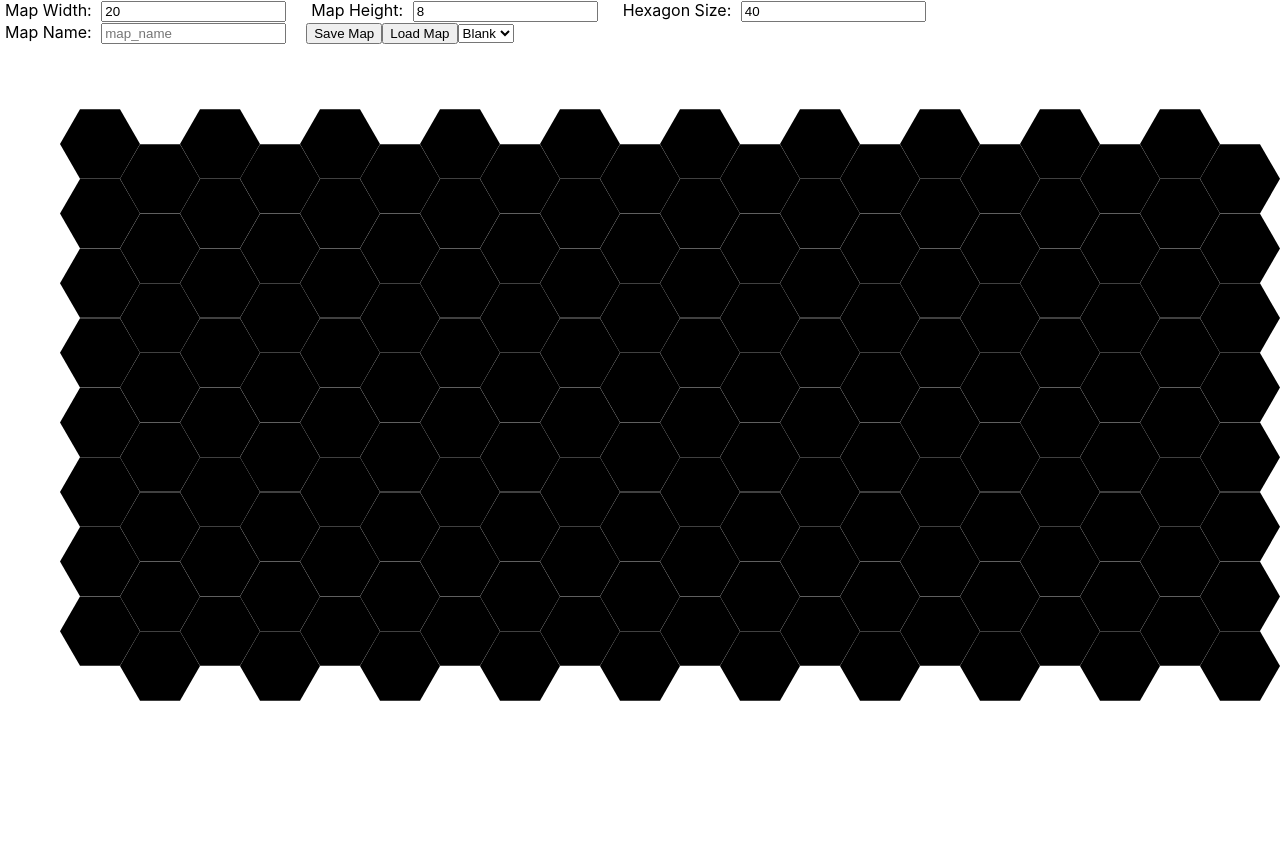
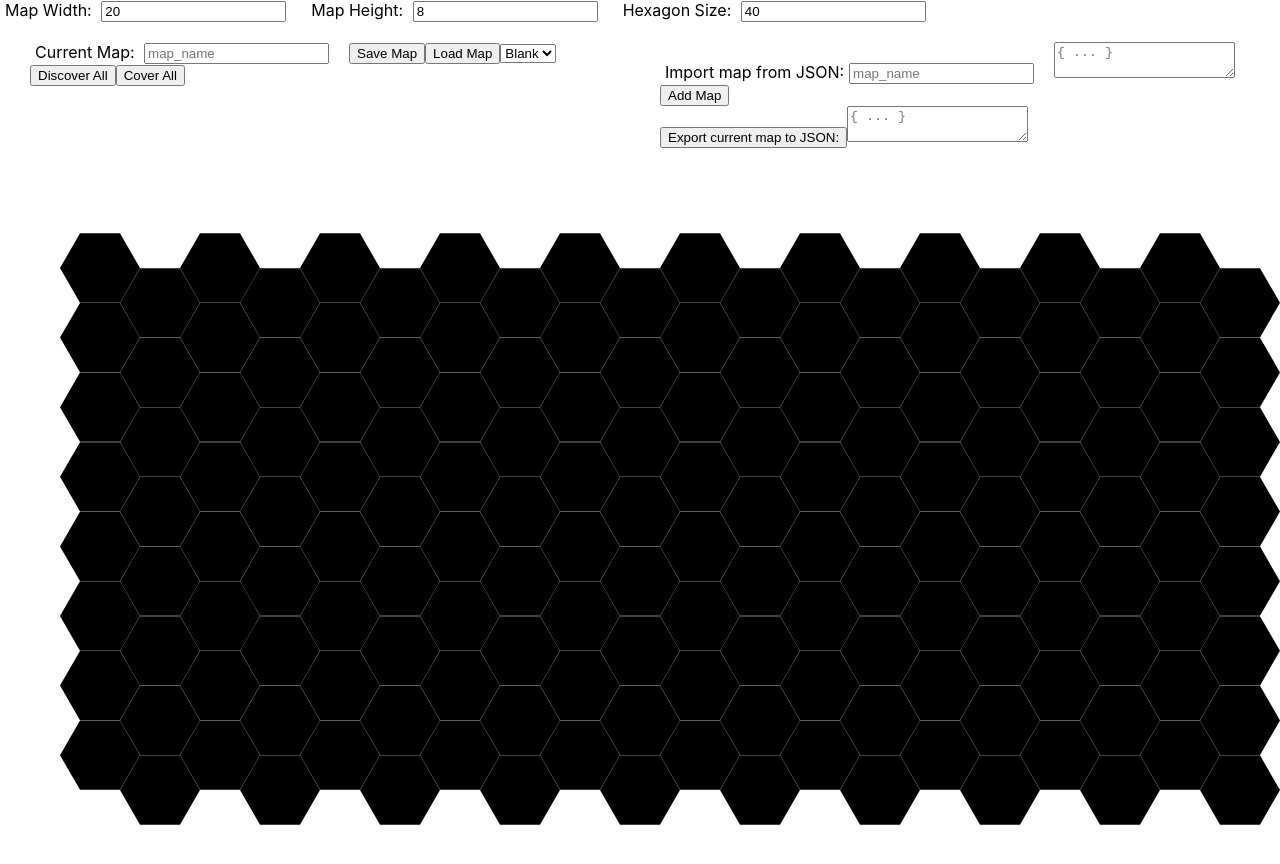
Before and after one commit to marc921/oltree, a React (Create React App) app: page / in a window 1280 px wide. Shown: the top 864 px of the page. Built offline with nearby package versions, Linux system fonts and the light colour scheme.

Commit message:
Adds map import/export

```diff
--- a/src/index.css
+++ b/src/index.css
@@ -12,3 +12,17 @@ code {
   font-family: source-code-pro, Menlo, Monaco, Consolas, "Courier New",
     monospace;
 }
+
+.two-columns-page{
+  display: flex;
+  flex-direction: horizontal;
+  padding-left: 10px;
+  padding-right: 10px;
+}
+
+.half-page{
+  display: flex;
+  flex-direction: column;
+  padding: 20px;
+  width: 50%;
+}
--- a/src/map.js
+++ b/src/map.js
@@ -1,20 +1,21 @@
 import React, { Component } from 'react';
 import Hexagon from './hexagon';
+
+import './App.css';
 
 class Map extends Component {
 	constructor(props) {
 		super(props);
 		let types = new Array(props.width * props.height);
-		for (var i = types.length - 1; i >= 0; i--) {
+		for (let i = types.length - 1; i >= 0; i--) {
 			types[i] = 0;
 		}
 		let noConnectionRoads = new Array(props.width * props.height);
-		for (var i = noConnectionRoads.length - 1; i >= 0; i--) {
+		for (let i = noConnectionRoads.length - 1; i >= 0; i--) {
 			noConnectionRoads[i] = [];
 		}
 		this.state = {
 			isMenuOpen: false,
-			hovering: false,
 			hi: -1,
 			hj: -1,
 			notes: new Array(props.width * props.height),
@@ -23,7 +24,11 @@ class Map extends Component {
 			roads: new Array(props.width * props.height),
 			noConnectionRoads: noConnectionRoads,
 			villages: new Array(props.width * props.height),
-			mapName: ""
+			mapName: "",
+			//import/export
+			exportedMap: "",
+			importedMapName: "",
+			importedMap: ""
 		};
 	}
 
@@ -37,6 +42,8 @@ class Map extends Component {
 
 	handleKeyDown(event) {
 		const { hi, hj } = this.state;
+		const { width, height } = this.props;
+		if (0<=hi && hi<width && 0<=hj && hj<height){
 			const discover = this.discover.bind(this);
 			const changeType = this.changeType.bind(this);
 			const addRoad = this.addRoad.bind(this);
@@ -94,6 +101,7 @@ class Map extends Component {
 	          break;
 	    }
 		}
+	}
 
 
 
@@ -108,7 +116,6 @@ class Map extends Component {
 
 	handleHover(i, j) {
 		this.setState({
-			hovering: !this.state.hovering,
 			hi: i,
 			hj: j
 		});
@@ -127,6 +134,16 @@ class Map extends Component {
 		const { discovered } = this.state;
 		const { height } = this.props;
 		discovered[i * height + j] = !discovered[i * height + j];
+		this.setState({
+			discovered: discovered
+		});
+	}
+
+	discoverAll(value) {
+		const { discovered } = this.state;
+		for (var i = discovered.length - 1; i >= 0; i--) {
+			discovered[i] = value;
+		}
 		this.setState({
 			discovered: discovered
 		});
@@ -200,11 +217,11 @@ class Map extends Component {
 		const { handleChange } = this.props;
 
 		let defaultTypes = new Array(20 * 8);
-		for (var i = defaultTypes.length - 1; i >= 0; i--) {
+		for (let i = defaultTypes.length - 1; i >= 0; i--) {
 			defaultTypes[i] = 0;
 		}
 		let defaultNoConnectionRoads = new Array(20 * 8);
-		for (var i = defaultNoConnectionRoads.length - 1; i >= 0; i--) {
+		for (let i = defaultNoConnectionRoads.length - 1; i >= 0; i--) {
 			defaultNoConnectionRoads[i] = [];
 		}
 
@@ -237,13 +254,32 @@ class Map extends Component {
 		}
 	}
 
-	mapNameHandler(e) {
+	handleChange(type, value) {
 		this.setState({
-			mapName: e.target.value
+			[type]: value
 		});
 	}
 
+	// import/export
+	exportMap() {
+		this.setState({
+			exportedMap: localStorage.getItem(this.state.mapName)
+		});
+	}
 
+	importMap() {
+		const { importedMapName, importedMap } = this.state;
+		if(importedMapName === null || importedMapName === "") {
+			alert("Imported map has no name!");
+		}
+		else {
+			localStorage.setItem(
+				importedMapName,
+				importedMap
+			);
+			document.location.reload();
+		}
+	}
 
 
 	render() {
@@ -254,11 +290,15 @@ class Map extends Component {
 		const addNotes = this.addNotes.bind(this);
 		const saveMap = this.saveMap.bind(this);
 		const loadMap = this.loadMap.bind(this);
-		const mapNameHandler = this.mapNameHandler.bind(this);
+		const handleChange = this.handleChange.bind(this);
 		const discover = this.discover.bind(this);
+		const discoverAll = this.discoverAll.bind(this);
 		const changeType = this.changeType.bind(this);
 		const addRoad = this.addRoad.bind(this);
 		const addVillage = this.addVillage.bind(this);
+		const exportMap = this.exportMap.bind(this);
+		const importMap = this.importMap.bind(this);
+
 
 		// creation of all hexagons
 		let map = [];
@@ -314,17 +354,42 @@ class Map extends Component {
 
 		return(
 			<div>
-				<label>Map Name: </label>
-				<input type='text' placeholder='map_name' value={mapName} onChange={e => mapNameHandler(e)} />
+				<div className='two-columns-page'>
+
+					<div className='half-page'>
+						<div>
+							<label>Current Map: </label>
+							<input type='text' placeholder='map_name' value={mapName} onChange={e => handleChange('mapName', e.target.value)} />
 							<button onClick={saveMap}>Save Map</button>
 							<button onClick={loadMap}>Load Map</button>
-				<select onChange={e => mapNameHandler(e)} >
+							<select onChange={e => handleChange('mapName', e.target.value)} >
 								<option key="" value="">Blank</option>
 								{Object.keys(localStorage).map(key =>
 									<option key={key} value={key}>{key}</option>
 								)}
 							</select>
-				<svg
+						</div>
+						<div>
+							<button onClick={() => discoverAll(true)}>Discover All</button>
+							<button onClick={() => discoverAll(false)}>Cover All</button>
+						</div>
+					</div>
+
+					<div className='half-page'>
+						<div>
+						  <label>Import map from JSON:</label>
+						  <input placeholder="map_name" onChange={e => handleChange('importedMapName', e.target.value)}/>
+						  <textarea placeholder="{ ... }" onChange={e => handleChange('importedMap', e.target.value)}/>
+						  <button onClick={importMap}>Add Map</button>
+					  </div>
+					  <div>
+						  <button onClick={exportMap}>Export current map to JSON:</button>
+						  <textarea placeholder="{ ... }" value={this.state.exportedMap} readOnly={true} />
+					  </div>
+					</div>
+				</div>
+
+				<svg onMouseLeave={() => handleHover(-1,-1)}
 					width	=	{100 + (width + 1) * hexRadius * 2}
 					height=	{100 + (height + 1) * hexRadius * 2}
 				>
```
Also changed, not shown: 1 other file (tests, documents, lock files or other folders). Lines whose indentation alone changed are shown as unchanged.
